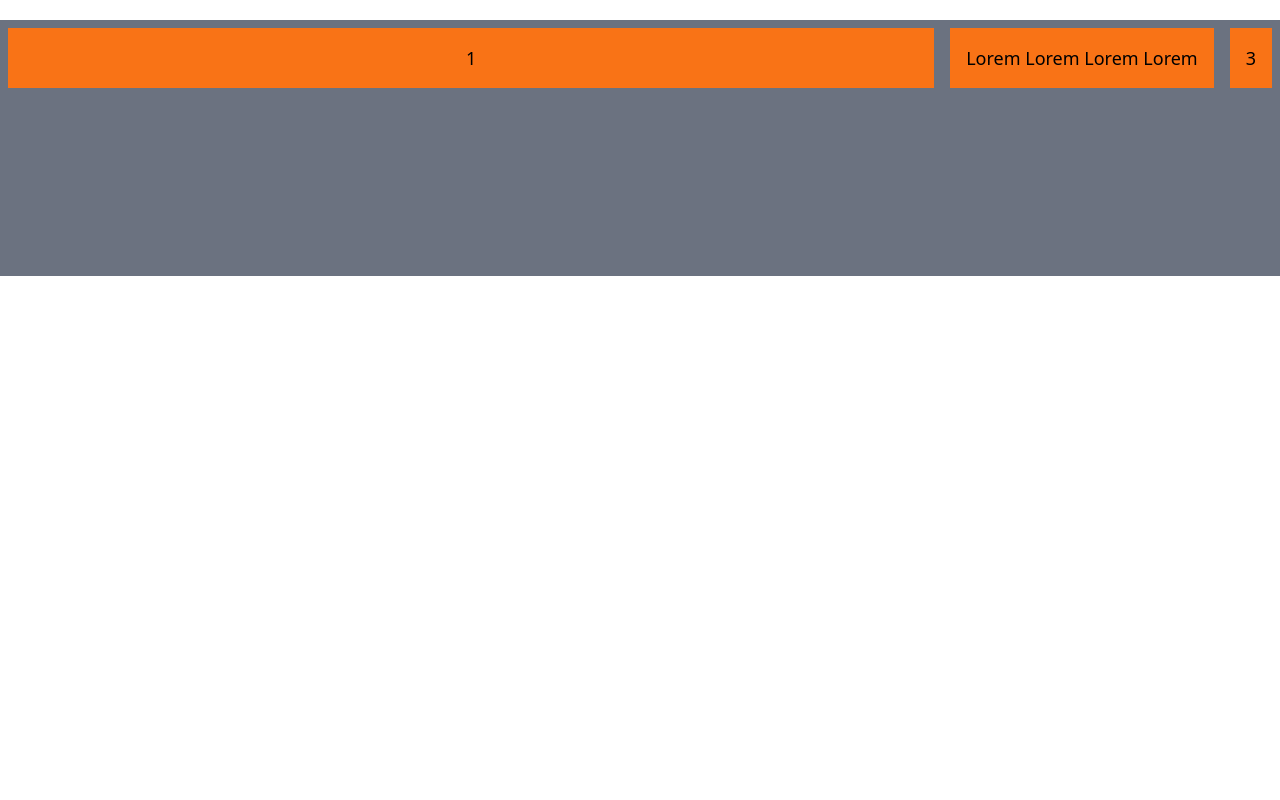
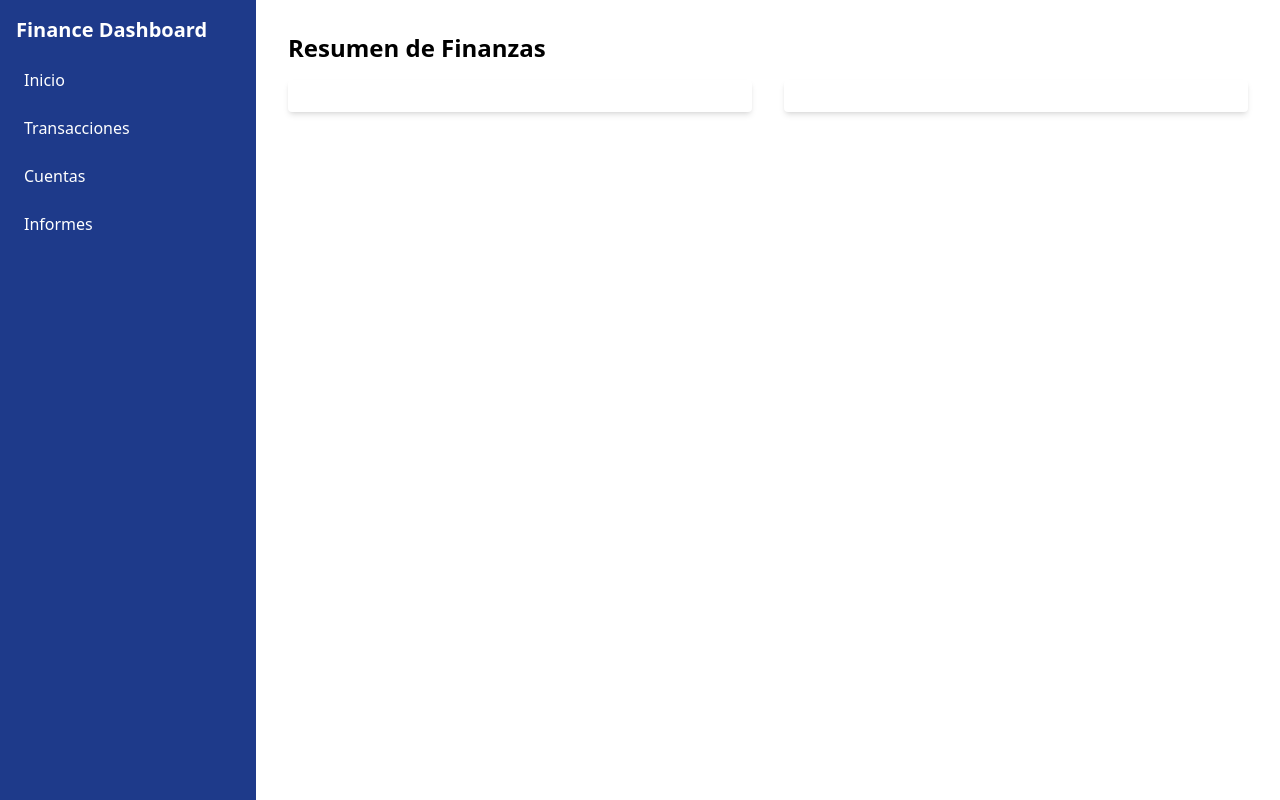
Before and after one commit to MiguelRequenaR/CourseTailwindCSS, a React (Vite) app: page / in a window 1280 px wide. Built offline with nearby package versions, Linux system fonts and the light colour scheme.

Commit message:
fourth commit

```diff
--- a/package.json
+++ b/package.json
@@ -11,7 +11,8 @@
   },
   "dependencies": {
     "react": "^18.2.0",
-    "react-dom": "^18.2.0"
+    "react-dom": "^18.2.0",
+    "remixicon": "^3.5.0"
   },
   "devDependencies": {
     "@types/react": "^18.2.15",
--- a/src/App.jsx
+++ b/src/App.jsx
@@ -1,7 +1,9 @@
 // import Card from "./components/Card";
 // import Grid from "./components/Grid";
+// import Flexbox from "./components/Flexbox"
+// import NavBar from "./components/NavBar"
 
-import Flexbox from "./components/Flexbox"
+import Dashboard from "./pages/Dashboard"
 
 function App() {
 
@@ -9,7 +11,9 @@ function App() {
     <div>
         {/* <Card/> */}
         {/* <Grid/> */}
-        <Flexbox/>
+        {/* <Flexbox/> */}
+        {/* <NavBar/> */}
+        <Dashboard/>
     </div>
   )
 }
--- /dev/null
+++ b/src/components/ContentDashboard.jsx
@@ -0,0 +1,18 @@
+
+const ContentDashboard = () => {
+  return (
+    <div className="flex-grow p-8">
+      <h1 className="text-2xl font-semibold mb-4">Resumen de Finanzas</h1>
+      <div className="grid grid-cols-2 gap-8">
+        <div className="bg-white p-4 rounded shadow-md">
+          {/* Contenido del primer bloque */}
+        </div>
+        <div className="bg-white p-4 rounded shadow-md">
+          {/* Contenido del segundo bloque */}
+        </div>
+      </div>
+    </div>
+  );
+};
+
+export default ContentDashboard;
--- /dev/null
+++ b/src/components/NavBar.jsx
@@ -0,0 +1,27 @@
+import logo from "../assets/logoFinal.png";
+
+const NavBar = () =>{
+    return(
+        <div>
+            <div className="container mx-auto bg-cyan-600 m-6">
+                <div className="flex justify-between">
+                    <div className="flex items-center ml-4">
+                        <img src={logo} alt="" className="h-8 w-8 mr-2"/>
+                        <h1 className="flex items-center text-white text-xl font-bold my-5">Tailwind CSS</h1>
+                    </div>
+                    <ul className="flex items-center">
+                        <li className="text-sm text-white mx-5 my-5 cursor-pointer hover:text-gray-700">Docs</li>
+                        <li className="text-sm text-white mx-5 my-5 cursor-pointer hover:text-gray-700">Examples</li>
+                        <li className="text-sm text-white mx-5 my-5 cursor-pointer hover:text-gray-700">Blog</li>
+                    </ul>
+                    <div className="my-5 mr-5">
+                        <button className="text-white text-lg font-semibold px-3 py-1 border rounded hover:bg-cyan-700">
+                            Download
+                        </button>
+                    </div>
+                </div>
+            </div>
+        </div>
+    )
+}
+export default NavBar;
--- /dev/null
+++ b/src/components/SideBar.jsx
@@ -0,0 +1,18 @@
+
+
+const Sidebar = () => {
+  return (
+    <div className="bg-blue-900 text-white w-64 p-4">
+      <h2 className="text-xl font-semibold mb-4">Finance Dashboard</h2>
+      <ul className="space-y-2">
+        <li className="hover:bg-blue-800 p-2 rounded">Inicio</li>
+        <li className="hover:bg-blue-800 p-2 rounded">Transacciones</li>
+        <li className="hover:bg-blue-800 p-2 rounded">Cuentas</li>
+        <li className="hover:bg-blue-800 p-2 rounded">Informes</li>
+        {/* Agregar más elementos de menú */}
+      </ul>
+    </div>
+  );
+};
+
+export default Sidebar;
--- /dev/null
+++ b/src/pages/Dashboard.jsx
@@ -0,0 +1,13 @@
+import Sidebar from "../components/SideBar"; // Componente de barra lateral
+import ContentDashboard from "../components/ContentDashboard"; // Componente de contenido principal
+
+const Dashboard = () => {
+  return (
+    <div className="flex h-screen">
+      <Sidebar />
+      <ContentDashboard />
+    </div>
+  );
+};
+
+export default Dashboard;
```
Also changed, not shown: src/assets/logoFinal.png (added), 1 other file (tests, documents, lock files or other folders).
